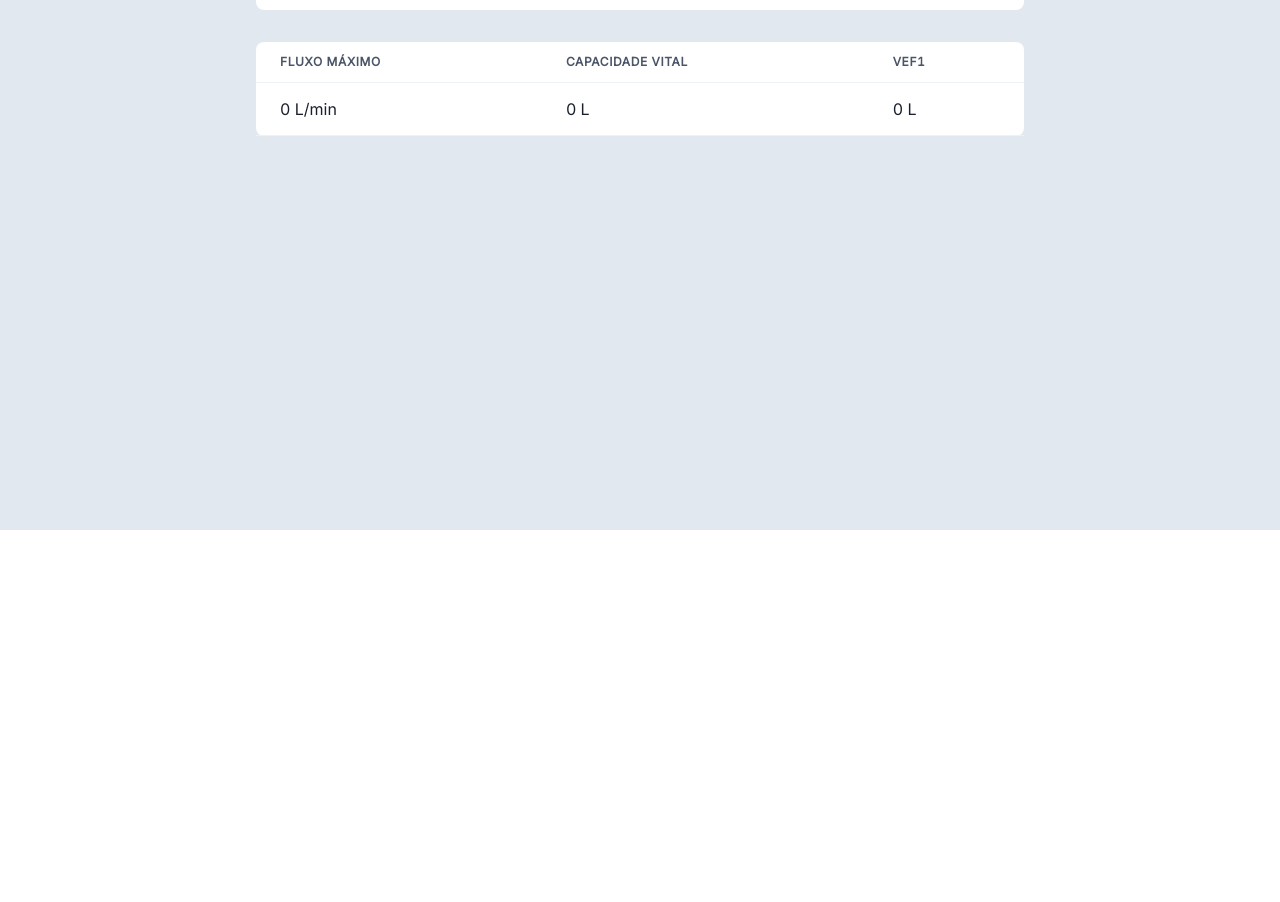
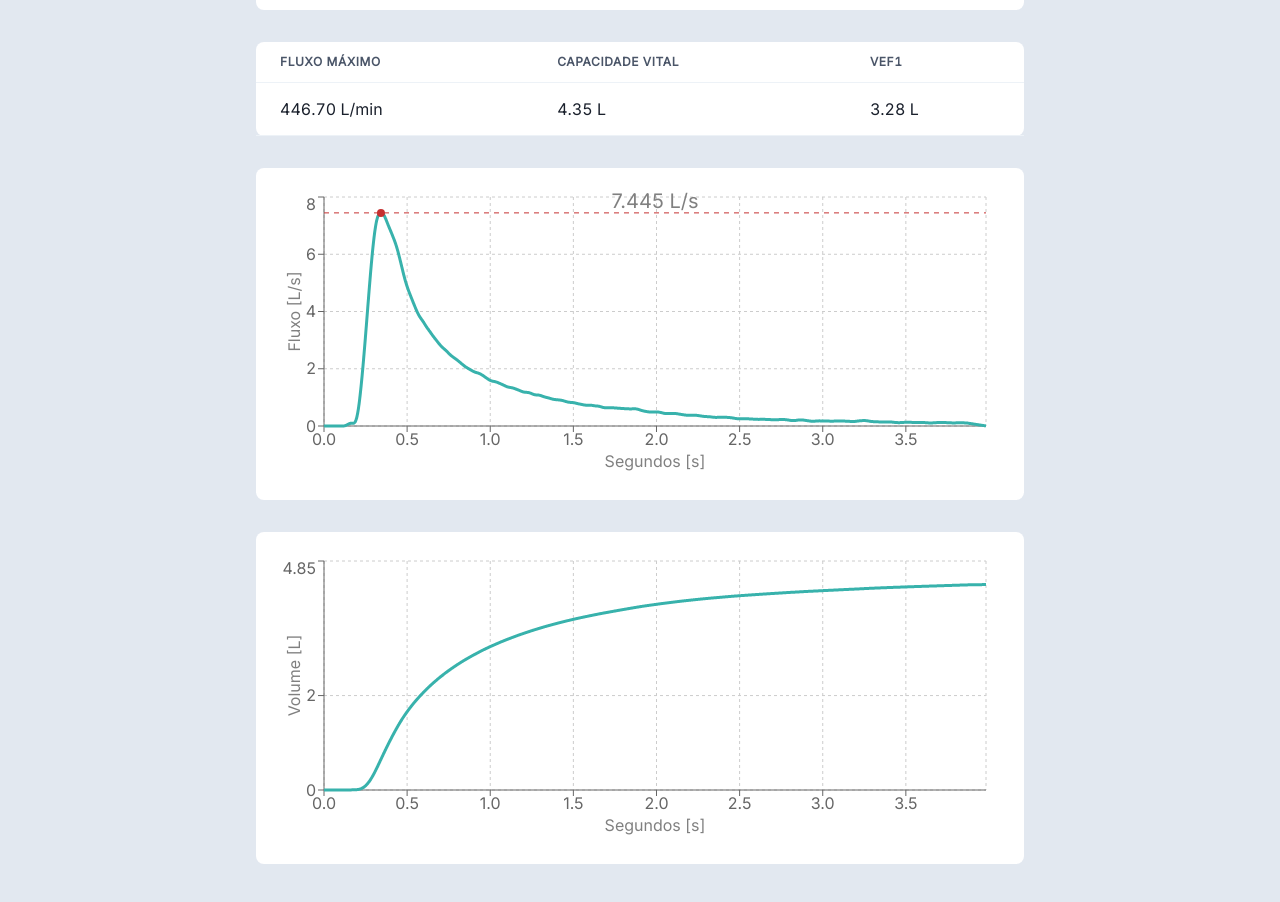
Before and after one commit to edukure/ib2-pulmeo, a Next.js app: page /exames/espirometria/exemplo/1 in a window 1280 px wide. Shown: the part 270-1172 px from the top of the page. Before the commit the page ends 800 px from the top, so only its background shows below. Built offline with nearby package versions, Linux system fonts and the light colour scheme.

Commit message:
criar gráficos da espirometria

```diff
--- a/package.json
+++ b/package.json
@@ -21,7 +21,8 @@
     "next-auth": "^4.0.0-beta.4",
     "react": "^17.0.2",
     "react-dom": "^17.0.2",
-    "react-icons": "^4.3.1"
+    "react-icons": "^4.3.1",
+    "recharts": "^2.1.6"
   },
   "devDependencies": {
     "@types/node": "^14.6.0",
--- a/src/components/Paciente/EspirometriaScreen/index.tsx
+++ b/src/components/Paciente/EspirometriaScreen/index.tsx
@@ -1,6 +1,18 @@
 import React from 'react';
-import { Table, Thead, Tr, Th, Tbody, Td, Text, Stack } from '@chakra-ui/react';
+import {
+  Table,
+  Thead,
+  Tr,
+  Th,
+  Tbody,
+  Td,
+  Text,
+  Stack,
+  Box,
+} from '@chakra-ui/react';
 import Header from '@components/Paciente/Header';
+import GraficoFluxo from '../Graficos/Fluxo';
+import GraficoVolume from '../Graficos/Volume';
 
 // data = {
 //   dados: [
@@ -14,8 +26,9 @@ import Header from '@components/Paciente/Header';
 // }
 
 function EspirometriaScreen({ data, paciente }) {
+  const { dados, fluxoMaximo, vef1, capacidadeVital } = data;
   return (
-    <Stack w="full" spacing={8}>
+    <Stack w="full" spacing={8} pb={16}>
       <Header {...paciente} />
 
       {/* Tabela com informações fluxo maximo, volume total, fev1*/}
@@ -29,19 +42,38 @@ function EspirometriaScreen({ data, paciente }) {
         </Thead>
         <Tbody>
           <Td>
-            <Text>{0} L/min</Text>
+            <Text>{(fluxoMaximo.value * 60).toFixed(2)} L/min</Text>
           </Td>
           <Td>
-            <Text>{0} L</Text>
+            <Text>{capacidadeVital.toFixed(2)} L</Text>
           </Td>
           <Td>
-            <Text>{0} L</Text>
+            <Text>{vef1.toFixed(2)} L</Text>
           </Td>
         </Tbody>
       </Table>
 
       {/* Grafico Fluxo x Tempo */}
+      <Box
+        bg="white"
+        rounded="lg"
+        py={4}
+        display="flex"
+        justifyContent="center"
+      >
+        <GraficoFluxo fluxo={dados.fluxo} maximo={fluxoMaximo} />
+      </Box>
+
       {/* Grafico Volume x Tempo */}
+      <Box
+        bg="white"
+        rounded="lg"
+        py={4}
+        display="flex"
+        justifyContent="center"
+      >
+        <GraficoVolume volume={dados.volume} />
+      </Box>
       {/* Grafico Fluxo x Volume */}
     </Stack>
   );
--- /dev/null
+++ b/src/components/Paciente/Graficos/Fluxo/index.tsx
@@ -0,0 +1,117 @@
+import React from 'react';
+import {
+  LineChart,
+  Line,
+  XAxis,
+  YAxis,
+  CartesianGrid,
+  Label,
+  ResponsiveContainer,
+  ReferenceLine,
+  Tooltip,
+} from 'recharts';
+import { Box, Text, BoxProps, useTheme } from '@chakra-ui/react';
+
+type FlowPoint = {
+  value: number;
+  index: number;
+};
+
+interface FlowChartProps extends BoxProps {
+  fluxo: FlowPoint[];
+  maximo?: FlowPoint;
+}
+
+function GraficoFluxo({ fluxo, maximo, ...props }: FlowChartProps) {
+  const theme = useTheme();
+
+  return (
+    <Box p={2} w="full" h="300px" {...props}>
+      <ResponsiveContainer width="100%" height="100%">
+        <LineChart
+          data={fluxo}
+          margin={{
+            top: 5,
+            right: 30,
+            bottom: 20,
+          }}
+        >
+          <CartesianGrid strokeDasharray="3 3" />
+          <XAxis
+            dataKey="index"
+            interval={250}
+            tickFormatter={(x) => {
+              return x.toFixed(1);
+            }}
+          >
+            <Label offset={0} position="bottom">
+              Segundos [s]
+            </Label>
+          </XAxis>
+          <YAxis>
+            <Label offset={20} position="center" angle={-90}>
+              Fluxo [L/s]
+            </Label>
+          </YAxis>
+          <Line
+            isAnimationActive={false}
+            type="monotone"
+            dataKey="value"
+            stroke={theme.colors.teal['400']}
+            strokeWidth={3}
+            dot={<Dot peak={maximo.value} />}
+          />
+          <ReferenceLine
+            y={maximo.value}
+            label={{
+              value: `${maximo.value} L/s`,
+              position: 'top',
+              fontSize: '1.25rem',
+            }}
+            stroke={theme.colors.red['600']}
+            strokeDasharray="5 5"
+            isFront={false}
+          />
+          <Tooltip content={<CustomTooltip />} />
+        </LineChart>
+      </ResponsiveContainer>
+    </Box>
+  );
+}
+
+export default GraficoFluxo;
+
+const Dot = (props) => {
+  const { cx, cy, peak, value } = props;
+  const theme = useTheme();
+  if (value === peak) {
+    return <circle cx={cx} cy={cy} r={4} fill={theme.colors.red['600']} />;
+  }
+  return null;
+};
+
+const CustomTooltip = (props) => {
+  const { active, payload, label } = props;
+  if (active && payload && payload.length) {
+    return (
+      <Box bg="blackAlpha.700" color="white" rounded="lg" px={4} py={2}>
+        <Box>
+          <Text as="span" fontWeight="semibold">
+            fluxo:{' '}
+          </Text>
+          <Text as="span">{payload[0].value}</Text>
+          <Text as="span"> L/s</Text>
+        </Box>
+        <Box>
+          <Text as="span" fontWeight="semibold">
+            tempo:{' '}
+          </Text>
+          <Text as="span">{Number(label).toFixed(2)}</Text>
+          <Text as="span"> s</Text>
+        </Box>
+      </Box>
+    );
+  }
+
+  return null;
+};
--- /dev/null
+++ b/src/components/Paciente/Graficos/Volume/index.tsx
@@ -0,0 +1,106 @@
+import React from 'react';
+import {
+  LineChart,
+  Line,
+  XAxis,
+  YAxis,
+  CartesianGrid,
+  Label,
+  ResponsiveContainer,
+  ReferenceLine,
+  Tooltip,
+} from 'recharts';
+import { Box, Text, BoxProps, useTheme } from '@chakra-ui/react';
+
+type VolumePoint = {
+  value: number;
+  index: number;
+};
+
+interface GraficoVolumeProps extends BoxProps {
+  volume: VolumePoint[];
+}
+
+function GraficoVolume({ volume, ...props }: GraficoVolumeProps) {
+  const theme = useTheme();
+
+  return (
+    <Box p={2} w="full" h="300px" {...props}>
+      <ResponsiveContainer width="100%" height="100%">
+        <LineChart
+          data={volume}
+          margin={{
+            top: 5,
+            right: 30,
+            bottom: 20,
+          }}
+        >
+          <CartesianGrid strokeDasharray="3 3" />
+          <XAxis
+            dataKey="index"
+            interval={250}
+            tickFormatter={(x) => {
+              return x.toFixed(1);
+            }}
+          >
+            <Label offset={0} position="bottom">
+              Segundos [s]
+            </Label>
+          </XAxis>
+          <YAxis domain={[0, (dataMax) => (dataMax + 0.5).toFixed(2)]}>
+            <Label offset={20} position="center" angle={-90}>
+              Volume [L]
+            </Label>
+          </YAxis>
+          <Line
+            isAnimationActive={false}
+            type="monotone"
+            dataKey="value"
+            stroke={theme.colors.teal['400']}
+            strokeWidth={3}
+            dot={false}
+          />
+
+          <Tooltip content={<CustomTooltip />} />
+        </LineChart>
+      </ResponsiveContainer>
+    </Box>
+  );
+}
+
+export default GraficoVolume;
+
+const Dot = (props) => {
+  const { cx, cy, peak, value } = props;
+  const theme = useTheme();
+  if (value === peak) {
+    return <circle cx={cx} cy={cy} r={4} fill={theme.colors.red['600']} />;
+  }
+  return null;
+};
+
+const CustomTooltip = (props) => {
+  const { active, payload, label } = props;
+  if (active && payload && payload.length) {
+    return (
+      <Box bg="blackAlpha.700" color="white" rounded="lg" px={4} py={2}>
+        <Box>
+          <Text as="span" fontWeight="semibold">
+            flow:{' '}
+          </Text>
+          <Text as="span">{payload[0].value}</Text>
+          <Text as="span"> L/s</Text>
+        </Box>
+        <Box>
+          <Text as="span" fontWeight="semibold">
+            time:{' '}
+          </Text>
+          <Text as="span">{Number(label).toFixed(2)}</Text>
+          <Text as="span"> s</Text>
+        </Box>
+      </Box>
+    );
+  }
+
+  return null;
+};
--- a/src/config/mongodb.ts
+++ b/src/config/mongodb.ts
@@ -34,15 +34,19 @@ if (!dbName) {
  */
 export async function connectToDatabase(): Promise<DbConnection> {
   if (cachedClient && cachedDb) {
-    return { client: cachedClient, db: cachedDb };
+    return {
+      client: cachedClient,
+      db: cachedDb,
+    };
   }
 
-  const client = await MongoClient.connect(uri);
+  const client = new MongoClient(uri);
+  await client.connect();
 
-  const db = await client.db(dbName);
+  const db = client.db(dbName);
 
   cachedClient = client;
   cachedDb = db;
 
-  return { client, db };
+  return { client: cachedClient, db: cachedDb };
 }
--- a/src/pages/exames/espirometria/exemplo/[id].tsx
+++ b/src/pages/exames/espirometria/exemplo/[id].tsx
@@ -1,5 +1,4 @@
 import { GetStaticProps } from 'next';
-
 import fs from 'fs';
 import path from 'path';
 
@@ -7,9 +6,14 @@ import { BASE_URL } from '@config';
 
 import PageWrapper from '@components/PageWrapper';
 import EspirometriaScreen from '@components/Paciente/EspirometriaScreen';
+import {
+  converterFluxoParaVolume,
+  getVef1,
+  getPontoMaximo,
+} from '@utils/espirometria';
+import { Espirometria } from '@utils/models/Exame';
 
-function EspirometriaExemploPage({ data, paciente, exemplo }) {
-  console.log(data);
+function EspirometriaExemploPage({ data, paciente }) {
   return (
     <PageWrapper>
       <EspirometriaScreen data={data} paciente={paciente} />
@@ -33,8 +37,22 @@ export const getStaticProps: GetStaticProps = async ({ params }) => {
     fumante: false,
     idade: 23,
   };
+
+  const volume = converterFluxoParaVolume(data);
+  const espirometria: Espirometria = {
+    dados: {
+      fluxo: data,
+      volume,
+    },
+    vef1: getVef1(data),
+    fluxoMaximo: getPontoMaximo(data),
+    capacidadeVital: volume[volume.length - 1].value,
+  };
   return {
-    props: { data, paciente: pacienteFalso },
+    props: {
+      data: espirometria,
+      paciente: pacienteFalso,
+    },
   };
 };
 
--- /dev/null
+++ b/src/utils/espirometria.ts
@@ -0,0 +1,49 @@
+export const getFluxoMaximo = (values) => {
+  const peak = Math.max(...values);
+  return peak;
+};
+
+export const getPontoMaximo = (data: { value: number; index: number }[]) => {
+  const values = data.map((d) => d.value);
+  const peakValue = Math.max(...values);
+  const peakIndex = data[values.indexOf(peakValue)].index;
+
+  return {
+    value: peakValue,
+    index: peakIndex,
+  };
+};
+
+export const converterFluxoParaVolume = (data) => {
+  // integral do fluxo em relação ao tempo
+  let volume = 0;
+  const volumeData = data.map((d) => {
+    volume += d.value * 0.002;
+    return {
+      index: d.index,
+      value: volume,
+    };
+  });
+
+  return volumeData;
+};
+
+export const getVef1 = (fluxo, limiar = 0.1, frequenciaDeAmostragem = 500) => {
+  let start = 0,
+    end;
+
+  const intervalo = fluxo.filter((fluxo, indice) => {
+    if (start === 0) {
+      if (fluxo.value > limiar) {
+        start = indice;
+        end = start + frequenciaDeAmostragem;
+        return true;
+      }
+    }
+
+    return indice < end;
+  });
+
+  const volume = converterFluxoParaVolume(intervalo);
+  return volume[volume.length - 1].value;
+};
--- a/tsconfig.json
+++ b/tsconfig.json
@@ -1,6 +1,6 @@
 {
   "compilerOptions": {
-    "target": "es5",
+    "target": "es2017",
     "lib": ["dom", "dom.iterable", "esnext"],
     "allowJs": true,
     "skipLibCheck": true,
```
Also changed, not shown: src/pages/exames/espirometria/[...info].tsx (+9 -6 lines), src/utils/models/Exame.ts (+10 -5 lines), 1 other file (tests, documents, lock files or other folders).
